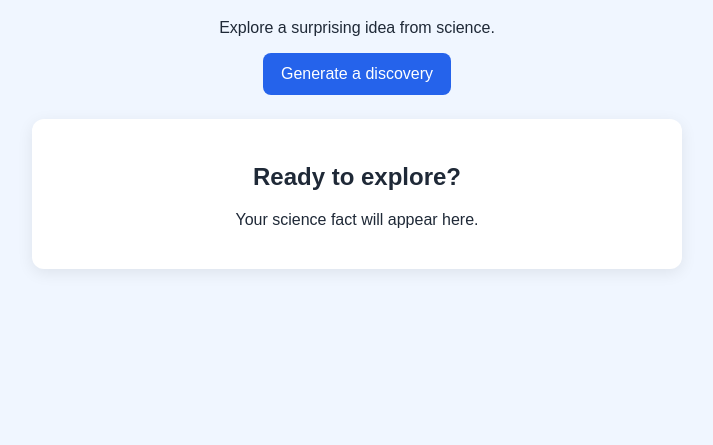
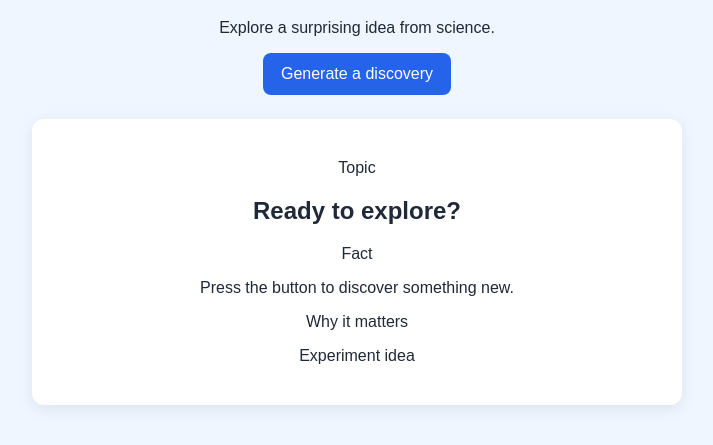
Before and after one commit to praise0373626-stack/science-discovery-generator-, a plain HTML site: page index.html in a window 1280 px wide. Shown: the part 101-546 px from the top of the page, without its empty margins (283-996 px from the left). Drawn offline with Linux system fonts and the light colour scheme.

Commit message:
Update index.html

```diff
--- a/index.html
+++ b/index.html
@@ -1,21 +1,33 @@
 <!DOCTYPE html>
 <html lang="en">
-<link rel="stylesheet" href="styles.css"><head>
+<head>
   <meta charset="UTF-8">
   <meta name="viewport" content="width=device-width, initial-scale=1">
   <title>Science Discovery Generator</title>
+  <link rel="stylesheet" href="styles.css">
 </head>
 <body>
-  <main>
+  <main class="container">
     <h1>Science Discovery Generator</h1>
     <p>Explore a surprising idea from science.</p>
 
-    <button>Generate a discovery</button>
+    <button id="generateBtn">Generate a discovery</button>
 
-    <section>
-      <h2>Ready to explore?</h2>
-      <p>Your science fact will appear here.</p>
+    <section class="card">
+      <p class="label">Topic</p>
+      <h2 id="topicName">Ready to explore?</h2>
+
+      <p class="label">Fact</p>
+      <p id="factText">Press the button to discover something new.</p>
+
+      <p class="label">Why it matters</p>
+      <p id="importanceText"></p>
+
+      <p class="label">Experiment idea</p>
+      <p id="experimentText"></p>
     </section>
   </main>
+
+  <script src="script.js"></script>
 </body>
 </html>
```
